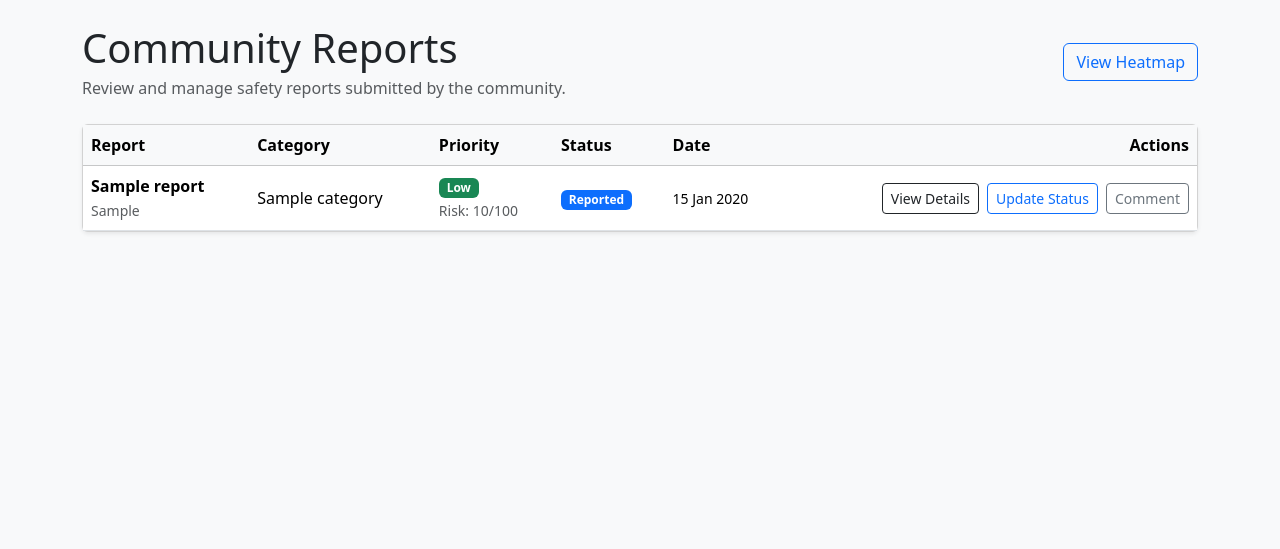
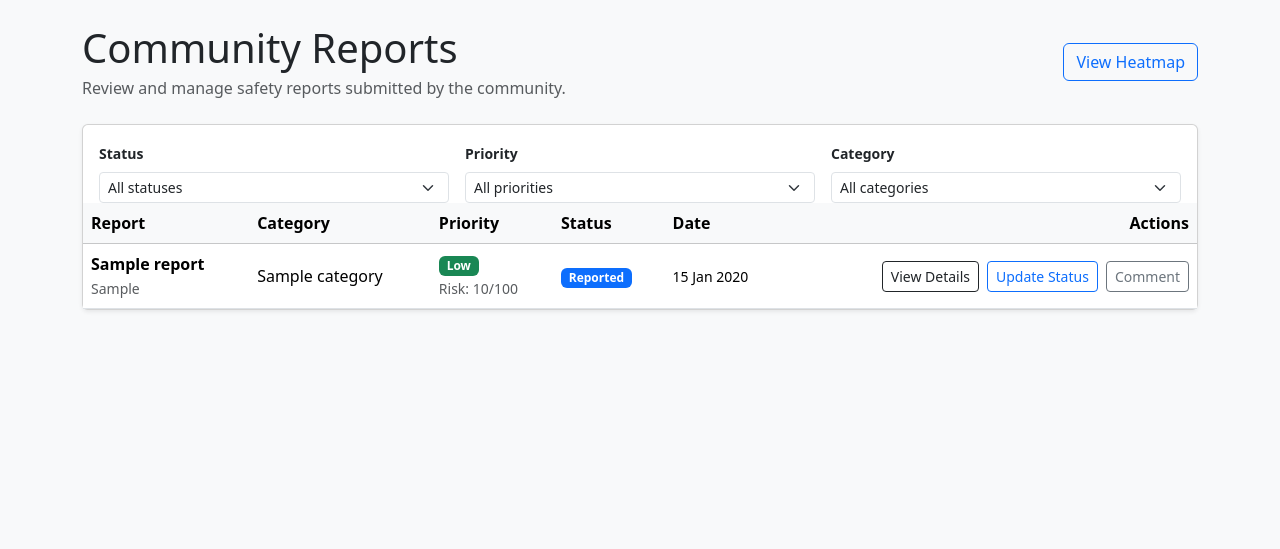
Before and after one commit to davy-berry/safe_alert, a Django app: template reports/templates/reports/admin_reports.html in a window 1280 px wide. Shown: the part 56-605 px from the top of the page. Run offline with Django 5.2, Linux system fonts and the light colour scheme; the template is opened without the code that fills it: values that come from a table or form of the project are taken from there, others are empty; tables that the repository leaves empty hold one stand-in row (values such as "Sample post"); some libraries are stand-ins or nearby versions.

Commit message:
Add filters for status, priority, and category in admin reports

```diff
--- a/reports/templates/reports/admin_reports.html
+++ b/reports/templates/reports/admin_reports.html
@@ -1,6 +1,6 @@
 {% extends "base.html" %}
 {% load static %}
-
+<link href="https://cdn.datatables.net/v/bs5/dt-3.0.4/datatables.min.css" rel="stylesheet">
 {% block title %}
 Admin Reports | SafeAlert
 {% endblock %}
@@ -31,8 +31,53 @@ Admin Reports | SafeAlert
     <div class="card-body p-0">
 
         <div class="table-responsive">
+            <div class="row g-3 px-3 pt-3">
 
-            <table class="table table-hover align-middle mb-0">
+                <div class="col-12 col-md-4">
+                    <label for="statusFilter" class="form-label small fw-semibold">
+                        Status
+                    </label>
+                    <select id="statusFilter" class="form-select form-select-sm">
+                        <option value="">All statuses</option>
+                        <option value="Reported">Reported</option>
+                        <option value="Under Review">Under Review</option>
+                        <option value="In Progress">In Progress</option>
+                        <option value="Resolved">Resolved</option>
+                        <option value="Confirmed">Confirmed</option>
+                        <option value="Rejected">Rejected</option>
+                    </select>
+                </div>
+
+                <div class="col-12 col-md-4">
+                    <label for="priorityFilter" class="form-label small fw-semibold">
+                        Priority
+                    </label>
+                    <select id="priorityFilter" class="form-select form-select-sm">
+                        <option value="">All priorities</option>
+                        <option value="Low">Low</option>
+                        <option value="Medium">Medium</option>
+                        <option value="High">High</option>
+                        <option value="Critical">Critical</option>
+                    </select>
+                </div>
+
+                <div class="col-12 col-md-4">
+                    <label for="categoryFilter" class="form-label small fw-semibold">
+                        Category
+                    </label>
+                    <select id="categoryFilter" class="form-select form-select-sm">
+                        <option value="">All categories</option>
+
+                        {% for category in categories %}
+                        <option value="{{ category.name }}">
+                            {{ category.name }}
+                        </option>
+                        {% endfor %}
+                    </select>
+                </div>
+
+            </div>
+            <table id="reportsTable" class="table table-hover align-middle mb-0">
 
                 <thead class="table-light">
 
@@ -228,5 +273,28 @@ Admin Reports | SafeAlert
 </div>
 
 {% endif %}
+<script src="https://cdn.datatables.net/v/bs5/dt-3.0.4/datatables.min.js"></script>
+
+<script>
+    const table = new DataTable("#reportsTable");
+
+    document
+        .getElementById("statusFilter")
+        .addEventListener("change", function () {
+            table.column(3).search(this.value).draw();
+        });
+
+    document
+        .getElementById("priorityFilter")
+        .addEventListener("change", function () {
+            table.column(2).search(this.value).draw();
+        });
+
+    document
+        .getElementById("categoryFilter")
+        .addEventListener("change", function () {
+            table.column(1).search(this.value).draw();
+        });
+</script>
 
 {% endblock %}
--- a/reports/views.py
+++ b/reports/views.py
@@ -123,6 +123,7 @@ def admin_reports(request):
         "reports/admin_reports.html",
         {
             "reports": reports,
+            "categories": Category.objects.all().order_by("name"),
         }
     )
 
```
